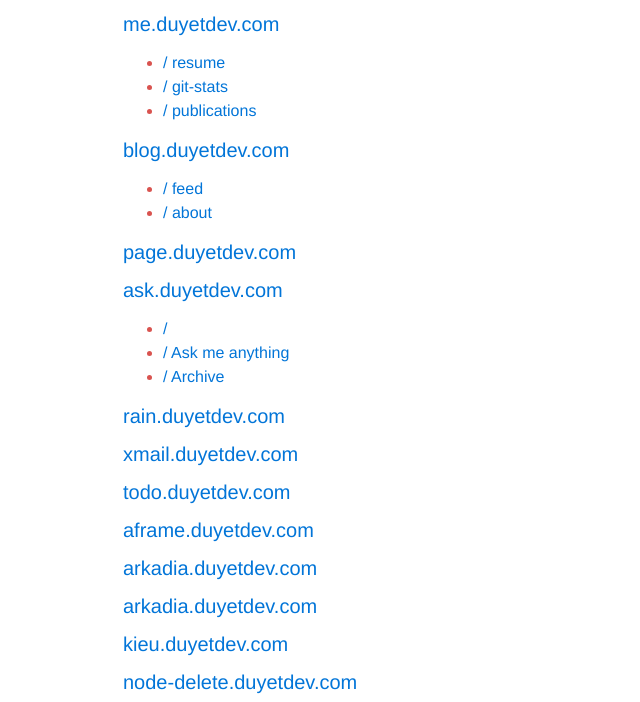
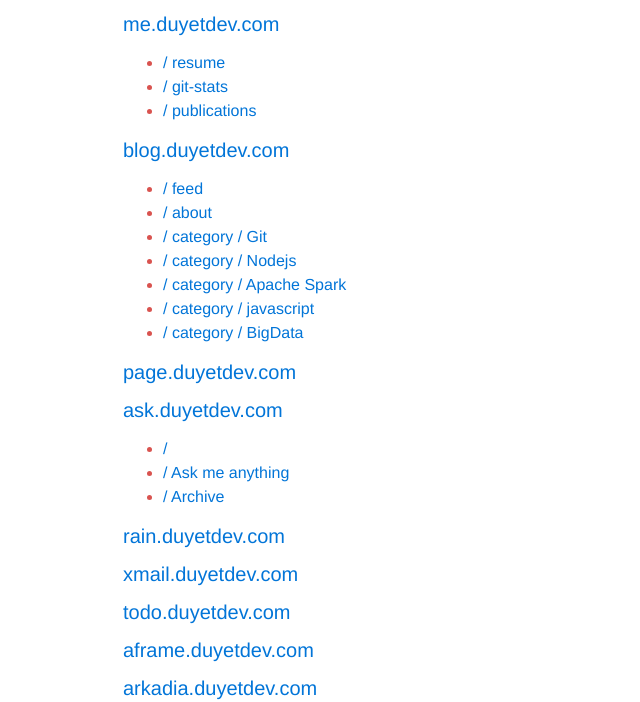
Before and after one commit to duyet-website/sitemap.duyet.net, a website: page index.html in a window 1280 px wide. Shown: the part 111-813 px from the top of the page, without its empty margins (177-817 px from the left). Drawn offline with Linux system fonts and the light colour scheme.

Commit message:
Update blog, add icon

```diff
--- a/index.html
+++ b/index.html
@@ -4,11 +4,12 @@
 <head>
     <meta charset="utf-8">
     <meta http-equiv="X-UA-Compatible" content="IE=edge">
-    <meta name="viewport" content="width=device-width, initial-scale=1, shrink-to-fit=no">
+    <meta name="viewport" content="width=device-width, initial-scale=1.0, maximum-scale=1.0, user-scalable=no" />
+    <link rel="shortcut icon" type="image/png" href="assets/img/icon16.png" />
 
     <title>Sitemap</title>
-    <meta name="description" content="">
-    <meta name="author" content="">
+    <meta name="description" content="Global sitemap for duyetdev.com">
+    <meta name="author" content="Van-Duyet Le">
 
     <link type="text/css" rel="stylesheet" href="assets/css/main.css" />
     <link type="text/css" rel="stylesheet" href="assets/css/sticky-footer.css" />
@@ -66,6 +67,31 @@ blog.duyetdev.com
                 <li>
                     <a href="https://blog.duyetdev.com/2014/03/about.html#.VrGS4ex97Qr?utm_source=sitemap.duyetdev.com&utm_medium=sitemap.link&utm_campaign=sitemap.tracker" target="_blank">
 / about
+</a>
+                </li>
+                <li>
+                    <a href="https://blog.duyetdev.com/search/label/Git?utm_source=sitemap.duyetdev.com&utm_medium=sitemap.link&utm_campaign=sitemap.tracker" target="_blank">
+/ category / Git
+</a>
+                </li>
+                <li>
+                    <a href="https://blog.duyetdev.com/search/label/Nodejs?utm_source=sitemap.duyetdev.com&utm_medium=sitemap.link&utm_campaign=sitemap.tracker" target="_blank">
+/ category / Nodejs
+</a>
+                </li>
+                <li>
+                    <a href="https://blog.duyetdev.com/search/label/Apache%20Spark?utm_source=sitemap.duyetdev.com&utm_medium=sitemap.link&utm_campaign=sitemap.tracker" target="_blank">
+/ category / Apache Spark
+</a>
+                </li>
+                <li>
+                    <a href="https://blog.duyetdev.com/search/label/javascript?utm_source=sitemap.duyetdev.com&utm_medium=sitemap.link&utm_campaign=sitemap.tracker" target="_blank">
+/ category / javascript
+</a>
+                </li>
+                <li>
+                    <a href="https://blog.duyetdev.com/search/label/BigData?utm_source=sitemap.duyetdev.com&utm_medium=sitemap.link&utm_campaign=sitemap.tracker" target="_blank">
+/ category / BigData
 </a>
                 </li>
             </ul>
```
Also changed, not shown: sitemap.json (+6 -1 lines), src/index.html (+4 -3 lines), src/views/sitemap-link.html (+25 -0 lines), assets/img/icon16.png (added).
